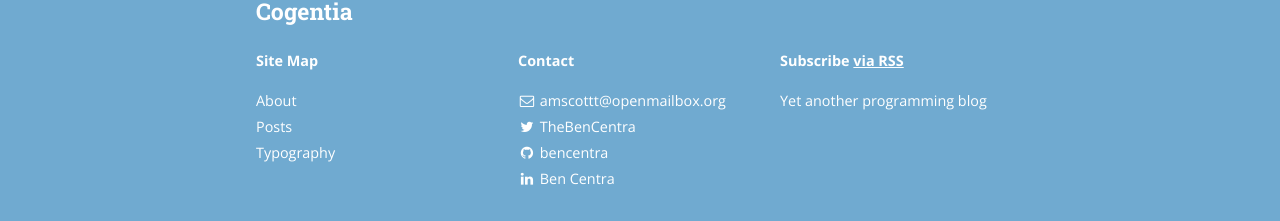
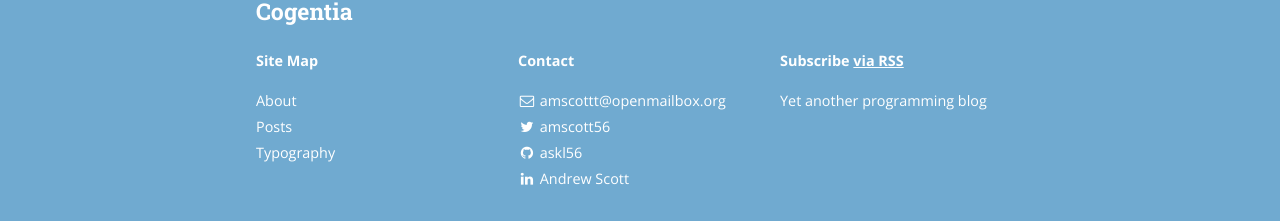
Before and after one commit to askl56/askl56.github.io, a Jekyll site: the page built from index.html, in a window 1280 px wide. Shown: the part 1432-1653 px from the top of the page. Built offline with Jekyll 4.4.1, drawn with Linux system fonts in a browser that asks for light colours; nearby versions of some CDN libraries; the list of posts is cut into pages by our own code; a style sheet for code colours, icons or effects is not loaded.

Commit message:
final sorting

```diff
--- a/_config.yml
+++ b/_config.yml
@@ -68,7 +68,7 @@ descriptions:
 social:
   - name: Twitter
     icon: twitter
-    username: TheBenCentra
+    username: amscott56
     url: https://twitter.com/amscott56
     desc: Follow me on Twitter
     share: true
@@ -82,14 +82,14 @@ social:
 
   - name: GitHub
     icon: github
-    username: bencentra
+    username: askl56
     url: https://github.com/askl56
     desc: Fork me on GitHub
     share: false
 
   - name: LinkedIn
     icon: linkedin
-    username: Ben Centra
+    username: Andrew Scott
     url: https://uk.linkedin.com/in/andrew-scott-970b1a105
     desc: Connect with me on LinkedIn
     share: true
```
